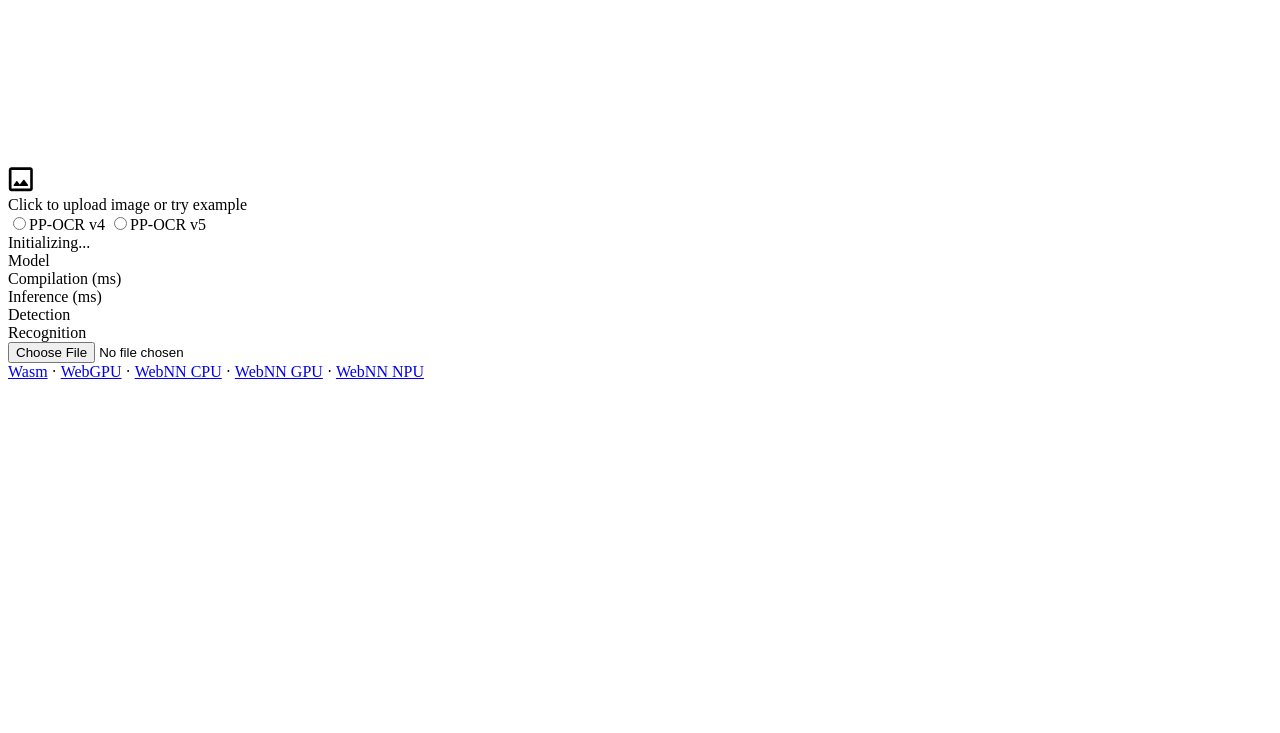
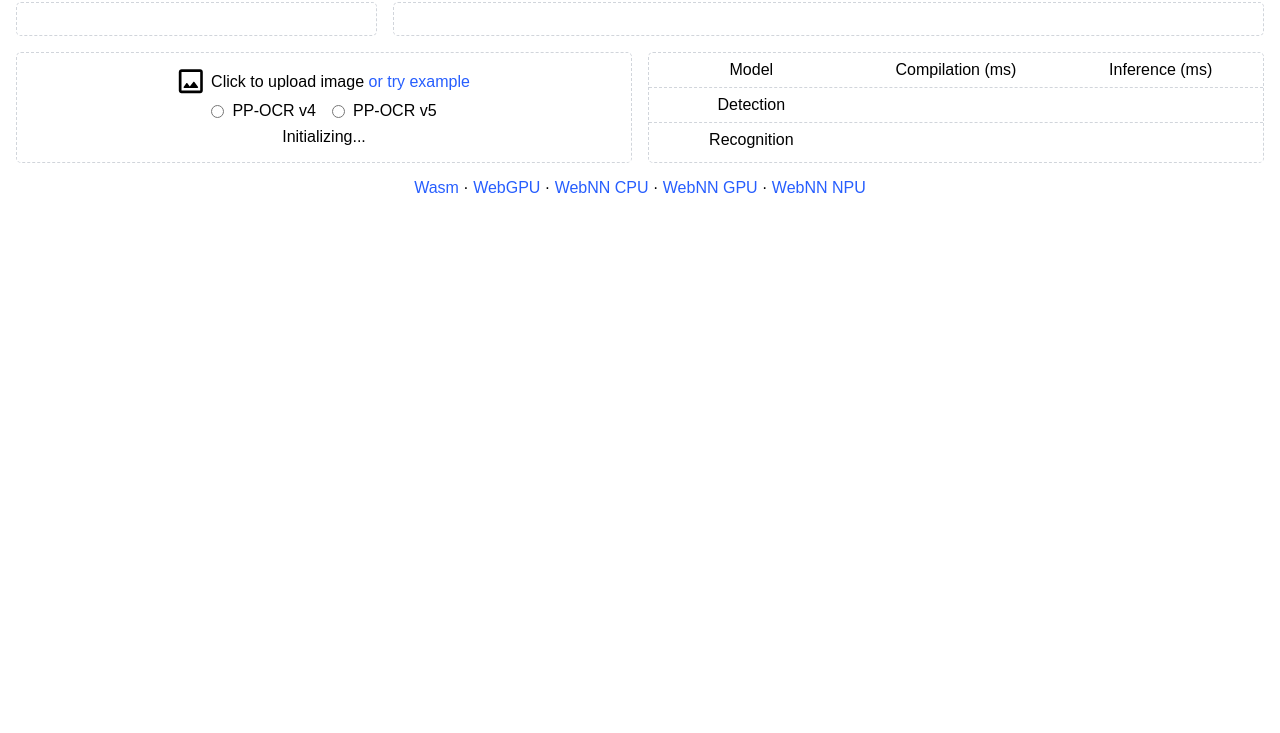
Before and after one commit to ibelem/webnn-hf-spaces, a plain HTML site: page on-device-ocr/index.html in a window 1280 px wide. Shown: the part 67-800 px from the top of the page. Drawn offline with Linux system fonts and the light colour scheme; the site is published under a folder, as on GitHub Pages, so addresses that start at the root find nothing.

Commit message:
on-device-ocr

```diff
--- a/on-device-ocr/index.html
+++ b/on-device-ocr/index.html
@@ -5,8 +5,8 @@
     <meta name="viewport" content="width=device-width, initial-scale=1.0" />
     <title>On-Device OCR (WebNN)</title>
     <script src="https://docs.opencv.org/4.8.0/opencv.js" async></script>
-    <script type="module" crossorigin src="/assets/index-DU6_jK42.js"></script>
-    <link rel="stylesheet" crossorigin href="/assets/index-BOYqtqLF.css">
+    <script type="module" crossorigin src="./assets/index-DU6_jK42.js"></script>
+    <link rel="stylesheet" crossorigin href="./assets/index-BOYqtqLF.css">
   </head>
 
   <body>
```
